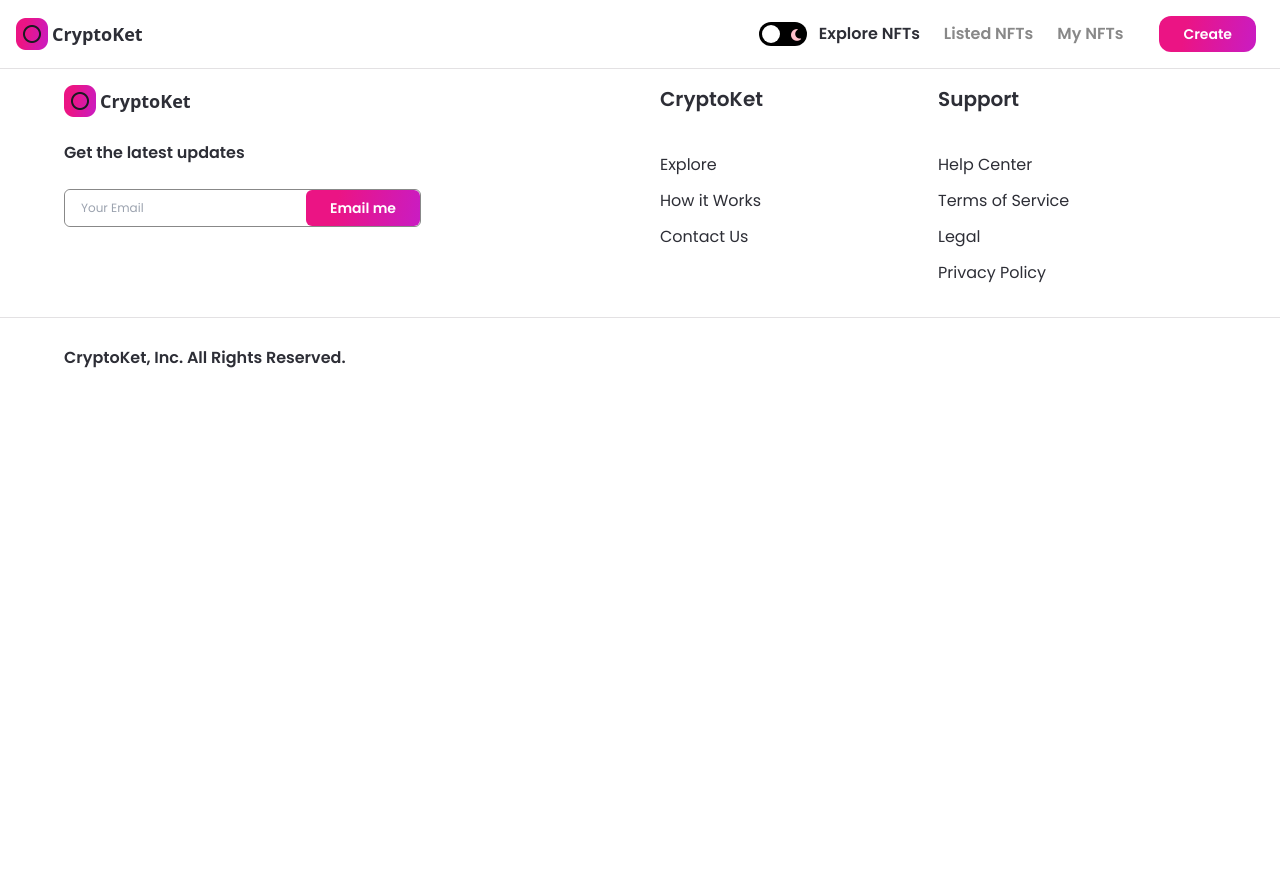
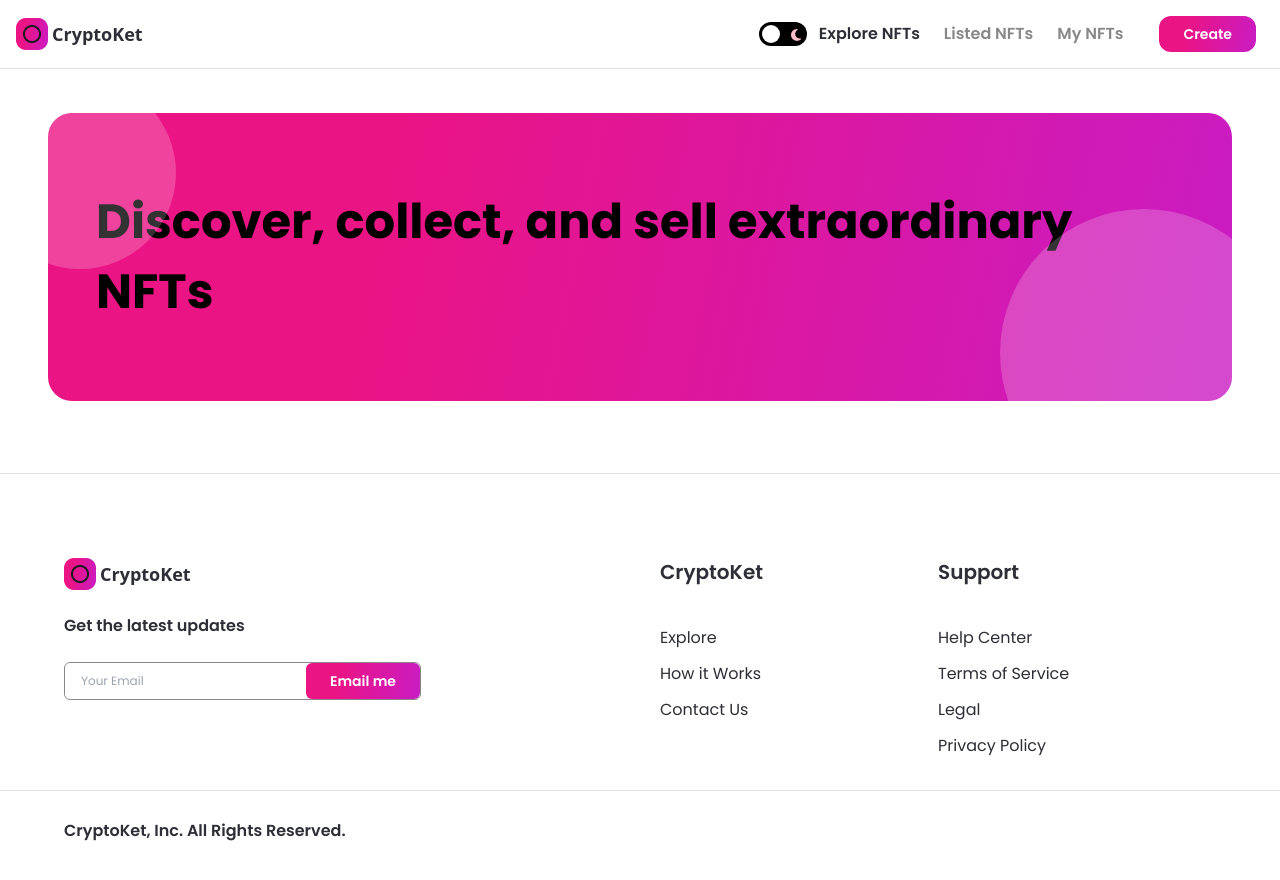
Before and after one commit to devadamkuruc/Cryptoket, a Next.js app: page / in a window 1280 px wide. Shown: the top 880 px of the page. Before the commit the page ends 800 px from the top, so only its background shows below. Built offline with nearby package versions, Linux system fonts and the light colour scheme.

Commit message:
added banner

```diff
--- a/app/layout.tsx
+++ b/app/layout.tsx
@@ -20,7 +20,7 @@ export default function RootLayout({
       <body className="dark:bg-nft-dark bg-white min-h-screen">
         <Providers>
           <Navbar />
-          <main>{children}</main>
+          <main className="pt-65">{children}</main>
           <Footer />
 
           <Script
--- a/app/page.tsx
+++ b/app/page.tsx
@@ -1,5 +1,17 @@
-import Image from "next/image";
+import { Banner } from "@/components";
 
-export default function Home() {
-  return <section></section>;
-}
+const Home = () => {
+  return (
+    <div className="flex justify-center sm:px-4 p-12">
+      <div className="w-full minmd:w-4/5 ">
+        <Banner
+          name="Discover, collect, and sell extraordinary NFTs"
+          childStyles="md:text-4xl sm:text-2xl xs:text-xl text-left"
+          parentStyles="justify-start mb-6 h-72 sm:h-60 p-12 xs:p-4 xs:h-44 rounded-3xl"
+        />
+      </div>
+    </div>
+  );
+};
+
+export default Home;
--- /dev/null
+++ b/components/Banner.tsx
@@ -0,0 +1,23 @@
+interface Props {
+  name: string;
+  parentStyles: string;
+  childStyles: string;
+}
+
+const Banner = ({ name, parentStyles, childStyles }: Props) => {
+  return (
+    <div
+      className={`relative w-full flex items-center z-0 overflow-hidden nft-gradient ${parentStyles}`}
+    >
+      <p
+        className={`font-bold text-5xl font-poppins leading-70 ${childStyles}`}
+      >
+        {name}
+      </p>
+      <div className="absolute w-48 h-48 sm:w-32 sm:h-32 rounded-full white-bg -top-9 -left-16 -z-5S" />
+      <div className="absolute w-72 h-72 sm:w-56 sm:h-56 rounded-full white-bg -bottom-24 -right-14 -z-5S" />
+    </div>
+  );
+};
+
+export default Banner;
--- a/components/index.ts
+++ b/components/index.ts
@@ -4,5 +4,14 @@ import Button from "./Button";
 import ButtonGroup from "./ButtonGroup";
 import Footer from "./Footer";
 import FooterLinks from "./FooterLinks";
+import Banner from "./Banner";
 
-export { Navbar, NavMenuItems, Button, ButtonGroup, Footer, FooterLinks };
+export {
+  Navbar,
+  NavMenuItems,
+  Button,
+  ButtonGroup,
+  Footer,
+  FooterLinks,
+  Banner,
+};
```
